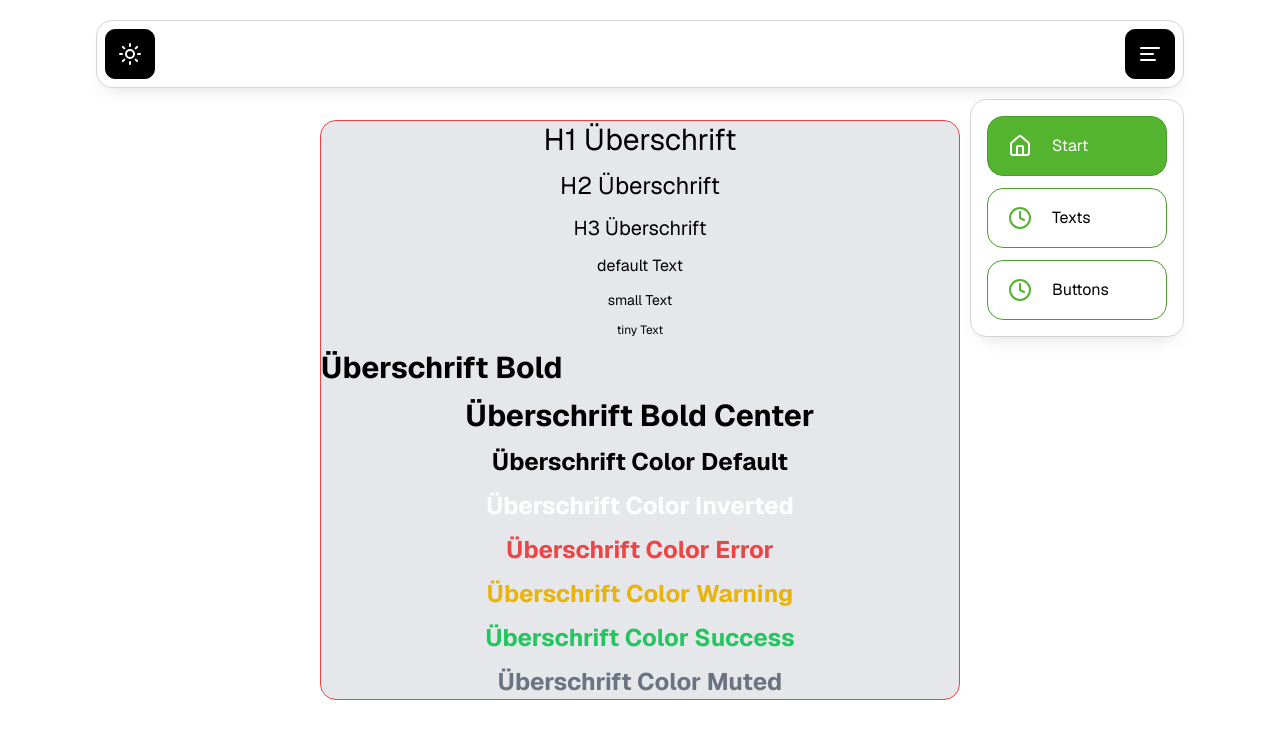
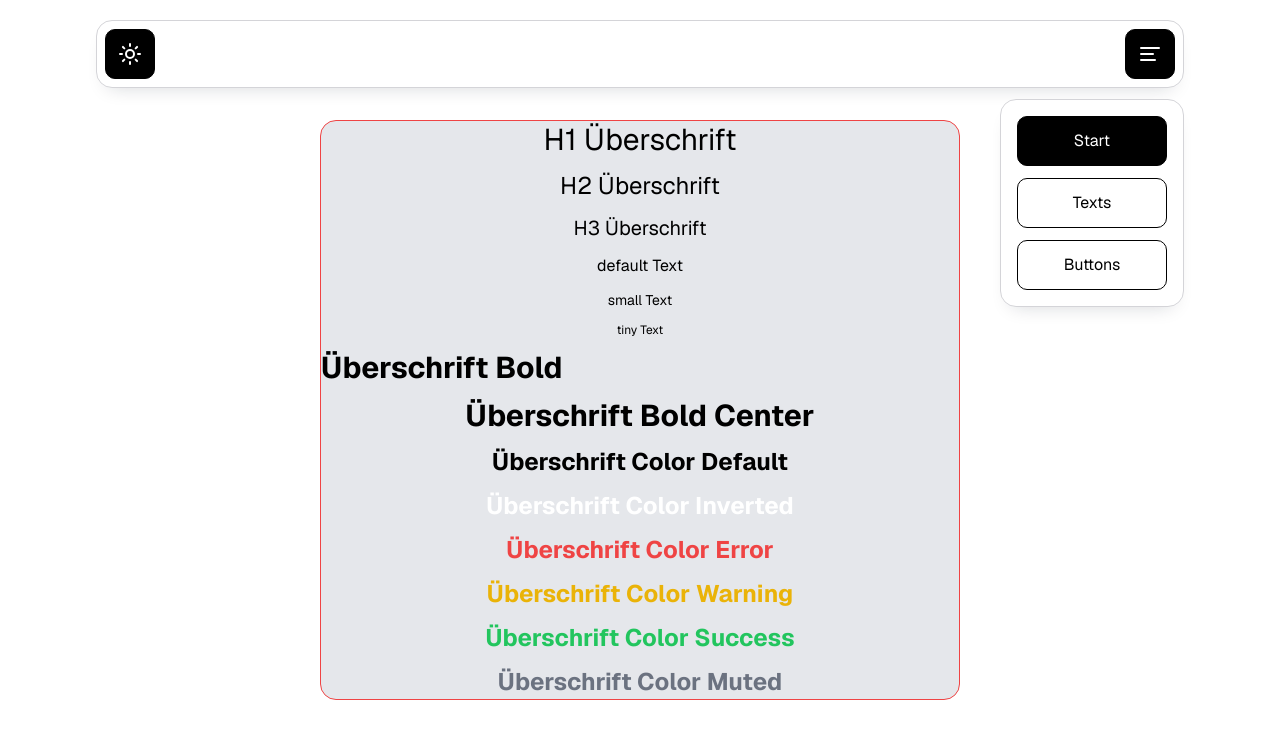
Before and after one commit to robin-ahn-dev/roa-react-label, a React (Vite) app: page /texts in a window 1280 px wide. Both pictures are taken after a click on the button 1150 px from the left and 54 px from the top of the page. Shown: the top 738 px of the page. Built offline with nearby package versions, Linux system fonts and the light colour scheme.

Commit message:
Optimiere Navbar-Komponente: aktualisiere Link-Stile und entferne unnötige Elemente für bessere Benutzererfahrung.

```diff
--- a/src/modules/Navbar.jsx
+++ b/src/modules/Navbar.jsx
@@ -32,23 +32,18 @@ function Navbar() {
                     <div
                         className={`absolute -right-[9px] top-[70px] card bg-secondary px-2 py-2 sm:p-4 ${navMenuOpen ? "block" : "hidden"} z-50 bg-white dark:bg-primary`}
                     >
-                        <div className="flex flex-col gap-3 transition-all duration-300 z-50 bg-white dark:bg-primary">
+                        <div className="flex flex-col gap-3 z-50 bg-white dark:bg-primary">
                             {links.map(({ to, icon, text }, index) => (
                                 <Link
                                     to={to}
                                     key={index}
-                                    className={`w-[50px] h-[50px] sm:w-[180px] sm:h-[60px] flex flex-row gap-5 items-center justify-center sm:justify-start border-[1px] border-apple-600 rounded-2xl bg-white dark:bg-primary text-black dark:text-white ${pageTitle == text ? "!bg-apple-500 !text-white" : ""}`}
+                                    className={`w-[150px] h-[50px] flex flex-row items-center justify-center border-[1px] border-black dark:border-white rounded-normal bg-white dark:bg-primary text-black dark:text-white ${pageTitle == text ? "!bg-black dark:!bg-white !text-white dark:!text-black" : ""}`}
                                     onClick={() => (
                                         setPageTitle(text),
                                         setNavMenuOpen(false)
                                     )}
                                 >
-                                    <div
-                                        className={`sm:ml-5 ${pageTitle == text ? "text-white" : "text-apple-500 "}`}
-                                    >
-                                        {icon}
-                                    </div>
-                                    <p className="hidden sm:block text-center">
+                                    <p className="block text-center">
                                         {text}
                                     </p>
                                 </Link>
```
